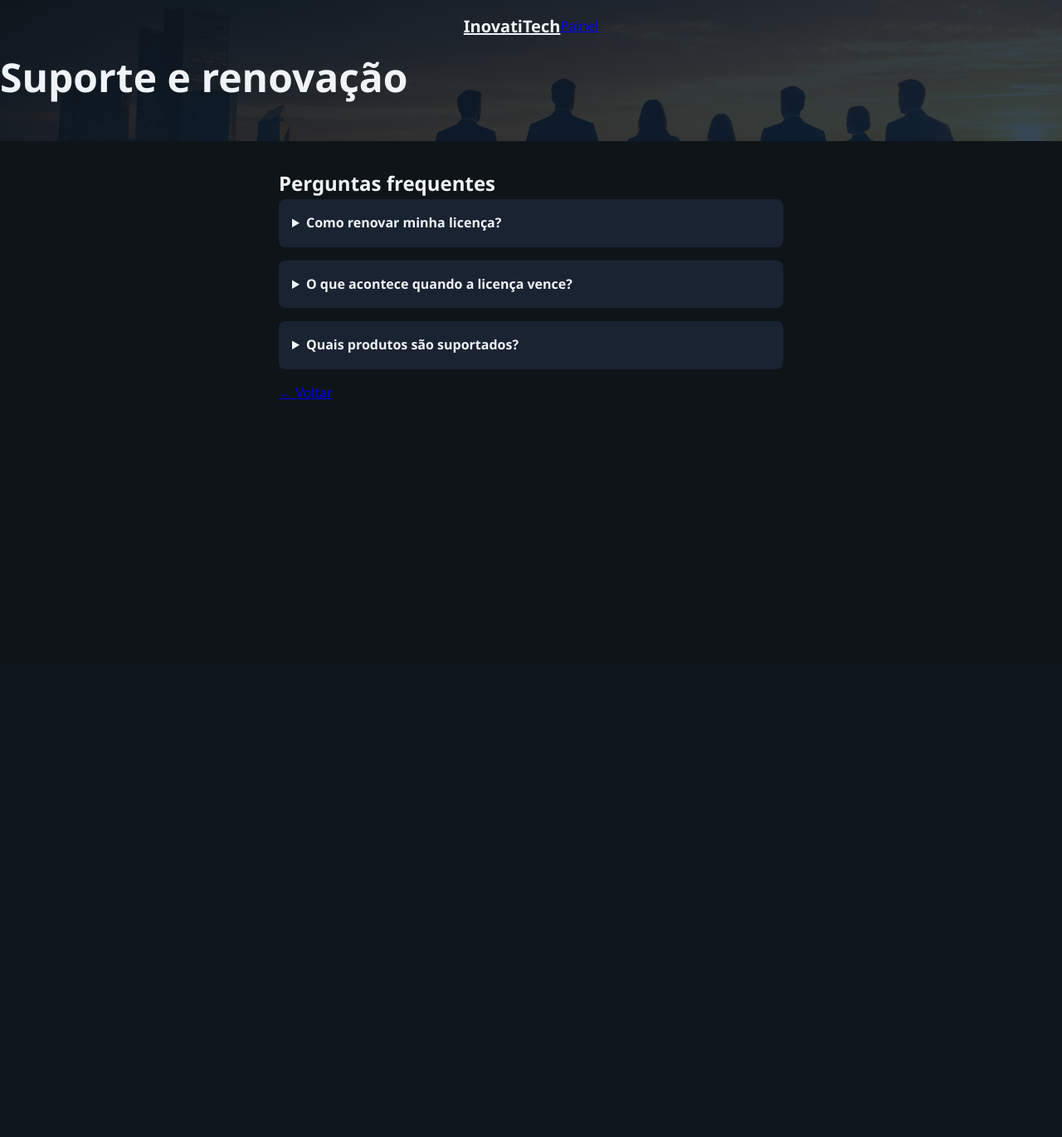
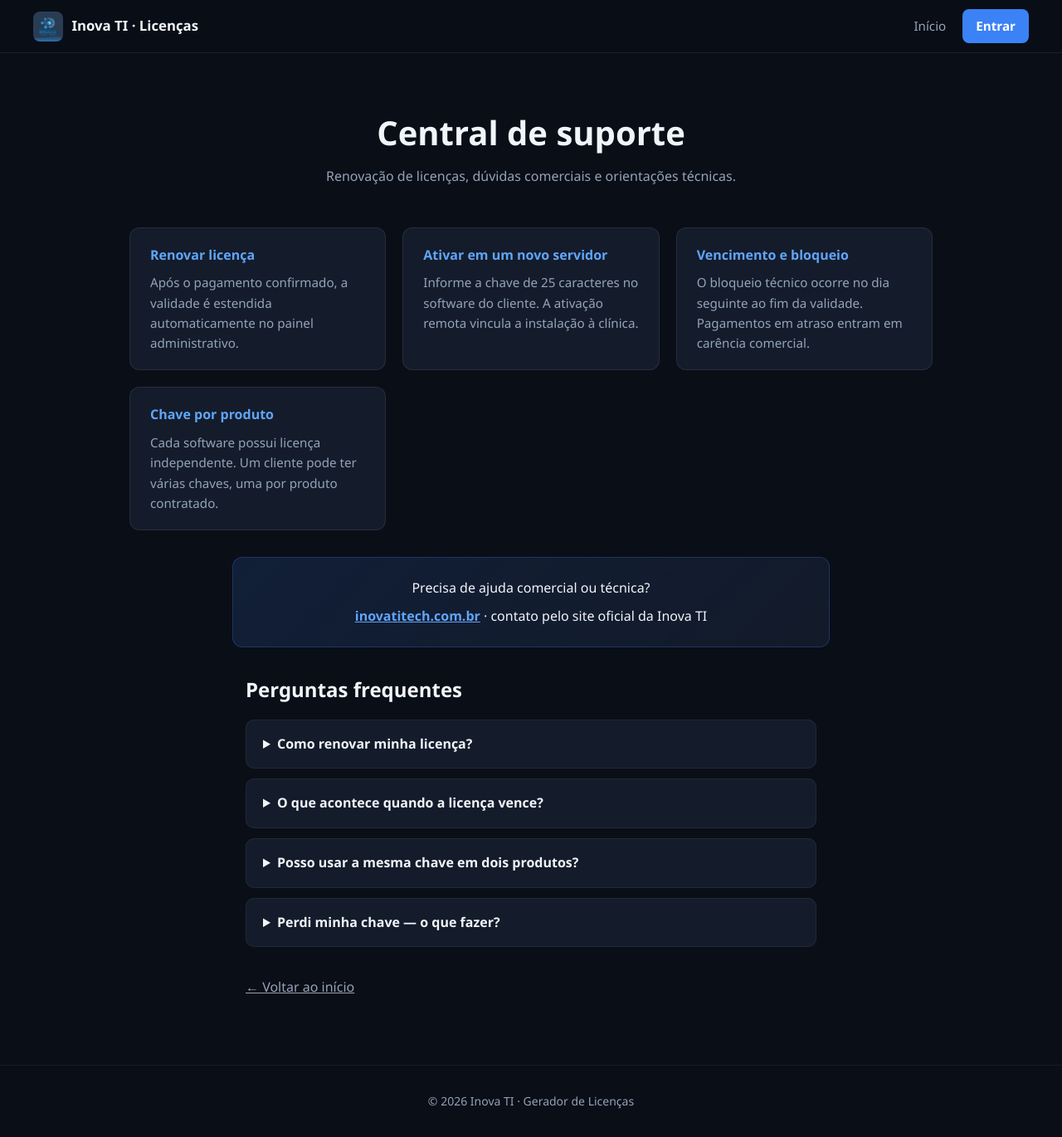
Before and after one commit to Kadu207/Gerador-de-Licencas, a FastAPI app: page /suporte in a window 1280 px wide. Shown: the whole page at 83% size. Before the commit the page ends 481 px from the top, so only its background shows below. Run offline with FastAPI, Linux system fonts and the light colour scheme.

Commit message:
fix: header fixo, hero visivel, logo Inova TI e suporte evoluido
Co-authored-by: Cursor <cursoragent@cursor.com>

```diff
--- a/app/main.py
+++ b/app/main.py
@@ -39,7 +39,7 @@ templates = Jinja2Templates(directory=str(ROOT / "templates"))
 templates.env.filters["tojson"] = json.dumps
 
 app = FastAPI(
-    title="Inova TI — Gerenciador de Licenças",
+    title="Gerador de Licenças — Inova TI",
     version="2.0.0",
     description="API central de licenciamento para Excellence Cloud, Dental Lab e VDE Incorporadora.",
 )
--- a/static/public/landing.css
+++ b/static/public/landing.css
@@ -1,9 +1,11 @@
 :root {
-  --bg: #0f1419;
-  --surface: #1a2332;
-  --accent: #0078d4;
-  --text: #f0f4f8;
+  --bg: #0a0e17;
+  --surface: #141c2b;
+  --accent: #3b82f6;
+  --accent-soft: #60a5fa;
+  --text: #f1f5f9;
   --muted: #94a3b8;
+  --header-h: 64px;
 }
 
 * { box-sizing: border-box; margin: 0; padding: 0; }
@@ -15,71 +17,146 @@ body {
   line-height: 1.6;
 }
 
-.nav {
+/* Cabeçalho fixo — fora do hero */
+.site-header {
+  position: fixed;
+  top: 0;
+  left: 0;
+  right: 0;
+  z-index: 100;
+  height: var(--header-h);
   display: flex;
+  align-items: center;
   justify-content: space-between;
-  align-items: center;
-  padding: 1rem clamp(1rem, 4vw, 3rem);
-  max-width: 1200px;
-  margin: 0 auto;
+  padding: 0 clamp(1rem, 4vw, 2.5rem);
+  background: rgba(10, 14, 23, 0.82);
+  backdrop-filter: blur(12px);
+  border-bottom: 1px solid rgba(255, 255, 255, 0.08);
 }
 
-.logo { font-weight: 700; font-size: 1.25rem; color: var(--text); display: inline-flex; align-items: center; gap: 0.5rem; }
-.logo-icon { width: 28px; height: 28px; border-radius: 6px; }
+.logo {
+  display: inline-flex;
+  align-items: center;
+  gap: 0.65rem;
+  font-weight: 700;
+  font-size: 1.05rem;
+  color: var(--text);
+  text-decoration: none;
+}
 
-.nav-links { display: flex; gap: 1.5rem; align-items: center; }
-.nav-links a { color: var(--muted); text-decoration: none; }
-.nav-links a:hover { color: var(--text); }
+.logo img {
+  width: 36px;
+  height: 36px;
+  border-radius: 8px;
+  object-fit: cover;
+}
+
+.header-actions {
+  display: flex;
+  align-items: center;
+  gap: 1.25rem;
+}
+
+.header-actions a {
+  color: var(--muted);
+  text-decoration: none;
+  font-size: 0.95rem;
+}
+
+.header-actions a:hover { color: var(--text); }
 
 .btn-nav {
   background: var(--accent);
   color: white !important;
   padding: 0.5rem 1rem;
-  border-radius: 6px;
+  border-radius: 8px;
+  font-weight: 600;
 }
 
+/* Hero com imagem em camada */
 .hero {
-  min-height: 75vh;
+  position: relative;
+  min-height: 100vh;
   display: flex;
-  flex-direction: column;
-  background:
-    linear-gradient(160deg, rgba(15, 20, 25, 0.88) 0%, rgba(13, 33, 55, 0.82) 100%),
-    url("/static/public/hero-bg.jpg") center center / cover no-repeat;
+  align-items: center;
+  justify-content: center;
+  overflow: hidden;
+  padding-top: var(--header-h);
 }
 
-.hero-small { min-height: auto; padding-bottom: 2rem; }
+.hero-bg {
+  position: absolute;
+  inset: 0;
+  width: 100%;
+  height: 100%;
+  object-fit: cover;
+  object-position: center 35%;
+  z-index: 0;
+}
+
+.hero-overlay {
+  position: absolute;
+  inset: 0;
+  z-index: 1;
+  background: linear-gradient(
+    180deg,
+    rgba(10, 14, 23, 0.55) 0%,
+    rgba(10, 14, 23, 0.72) 45%,
+    rgba(10, 14, 23, 0.88) 100%
+  );
+}
 
 .hero-content {
-  flex: 1;
-  display: flex;
-  flex-direction: column;
-  justify-content: center;
-  max-width: 720px;
+  position: relative;
+  z-index: 2;
+  max-width: 760px;
   margin: 0 auto;
-  padding: 2rem clamp(1rem, 4vw, 3rem);
+  padding: 3rem clamp(1rem, 4vw, 3rem);
   text-align: center;
 }
 
 .hero h1 {
-  font-size: clamp(2rem, 5vw, 3rem);
+  font-size: clamp(2rem, 5vw, 3.1rem);
   margin-bottom: 1rem;
-  line-height: 1.2;
+  line-height: 1.15;
+  text-shadow: 0 2px 24px rgba(0, 0, 0, 0.45);
 }
 
-.lead { font-size: clamp(1rem, 2.5vw, 1.25rem); color: var(--muted); margin-bottom: 2rem; }
+.lead {
+  font-size: clamp(1rem, 2.5vw, 1.2rem);
+  color: #cbd5e1;
+  margin-bottom: 2rem;
+}
 
-.hero-actions { display: flex; gap: 1rem; justify-content: center; flex-wrap: wrap; }
+.hero-actions {
+  display: flex;
+  gap: 1rem;
+  justify-content: center;
+  flex-wrap: wrap;
+}
 
 .btn {
   display: inline-block;
-  padding: 0.75rem 1.5rem;
+  padding: 0.8rem 1.6rem;
   border-radius: 8px;
   text-decoration: none;
   font-weight: 600;
+  transition: transform 0.15s ease, box-shadow 0.15s ease;
 }
 
-.btn-primary { background: var(--accent); color: white; }
-.btn-secondary { border: 1px solid var(--muted); color: var(--text); }
+.btn:hover { transform: translateY(-1px); }
+
+.btn-primary {
+  background: var(--accent);
+  color: white;
+  box-shadow: 0 4px 20px rgba(59, 130, 246, 0.35);
+}
+
+.btn-secondary {
+  border: 1px solid rgba(255, 255, 255, 0.35);
+  color: var(--text);
+  background: rgba(255, 255, 255, 0.06);
+}
 
 .features {
   display: grid;
@@ -94,24 +171,91 @@ body {
   background: var(--surface);
   padding: 1.5rem;
   border-radius: 12px;
-  border: 1px solid rgba(255,255,255,0.06);
+  border: 1px solid rgba(255, 255, 255, 0.06);
 }
 
-.feature h3 { margin-bottom: 0.5rem; color: var(--accent); }
+.feature h3 { margin-bottom: 0.5rem; color: var(--accent-soft); }
 
 .footer {
   text-align: center;
   padding: 2rem;
   color: var(--muted);
   font-size: 0.875rem;
+  border-top: 1px solid rgba(255, 255, 255, 0.06);
 }
 
-.container-narrow { max-width: 640px; margin: 0 auto; padding: 2rem 1rem; }
+/* Suporte */
+.page-main {
+  padding-top: calc(var(--header-h) + 2rem);
+  padding-bottom: 3rem;
+}
 
-.faq details { margin-bottom: 1rem; padding: 1rem; background: var(--surface); border-radius: 8px; }
+.page-hero {
+  text-align: center;
+  padding: 2rem 1rem 1rem;
+  max-width: 720px;
+  margin: 0 auto;
+}
+
+.page-hero h1 { font-size: clamp(1.75rem, 4vw, 2.5rem); margin-bottom: 0.5rem; }
+.page-hero p { color: var(--muted); }
+
+.support-grid {
+  display: grid;
+  grid-template-columns: repeat(auto-fit, minmax(280px, 1fr));
+  gap: 1.25rem;
+  max-width: 1000px;
+  margin: 2rem auto;
+  padding: 0 1rem;
+}
+
+.support-card {
+  background: var(--surface);
+  border: 1px solid rgba(255, 255, 255, 0.08);
+  border-radius: 12px;
+  padding: 1.25rem 1.5rem;
+}
+
+.support-card h3 {
+  color: var(--accent-soft);
+  font-size: 1rem;
+  margin-bottom: 0.5rem;
+}
+
+.support-card p { color: var(--muted); font-size: 0.95rem; }
+
+.container-narrow { max-width: 720px; margin: 0 auto; padding: 0 1rem 2rem; }
+
+.faq details {
+  margin-bottom: 0.75rem;
+  padding: 1rem 1.25rem;
+  background: var(--surface);
+  border-radius: 10px;
+  border: 1px solid rgba(255, 255, 255, 0.06);
+}
+
 .faq summary { cursor: pointer; font-weight: 600; }
 .faq p { margin-top: 0.75rem; color: var(--muted); }
 
-@media (max-width: 480px) {
-  .nav { flex-direction: column; gap: 1rem; }
+.contact-box {
+  max-width: 720px;
+  margin: 2rem auto;
+  padding: 1.5rem;
+  background: linear-gradient(135deg, rgba(59, 130, 246, 0.15), rgba(20, 28, 43, 0.9));
+  border-radius: 12px;
+  border: 1px solid rgba(59, 130, 246, 0.25);
+  text-align: center;
 }
+
+.contact-box a { color: var(--accent-soft); font-weight: 600; }
+
+.back-link {
+  display: inline-block;
+  margin-top: 1.5rem;
+  color: var(--muted);
+}
+
+@media (max-width: 640px) {
+  .header-actions { gap: 0.75rem; }
+  .header-actions a:not(.btn-nav) { display: none; }
+}
--- a/templates/admin_users.html
+++ b/templates/admin_users.html
@@ -3,13 +3,13 @@
 <head>
   <meta charset="UTF-8" />
   <meta name="viewport" content="width=device-width, initial-scale=1" />
-  <link rel="icon" href="/static/favicon.svg" type="image/svg+xml" />
-  <title>Usuários — Inova TI Licenças</title>
+  <link rel="icon" href="/static/inova-ti-logo.jpg" type="image/jpeg" />
+  <title>Administração — Gerador de Licenças Inova TI</title>
   <link rel="stylesheet" href="/static/styles.css" />
 </head>
 <body>
   <header class="topbar">
-    <div class="brand"><img src="/static/favicon.svg" alt="" class="brand-icon" /> Inova TI · Licenças</div>
+    <div class="brand"><img src="/static/inova-ti-logo.jpg" alt="" class="brand-icon" /> Gerador de Licenças · Inova TI</div>
     <nav>
       <a href="/dashboard">Dashboard</a>
       <a href="/clients">Clientes</a>
--- a/templates/client_detail.html
+++ b/templates/client_detail.html
@@ -3,13 +3,13 @@
 <head>
   <meta charset="UTF-8" />
   <meta name="viewport" content="width=device-width, initial-scale=1" />
-  <link rel="icon" href="/static/favicon.svg" type="image/svg+xml" />
-  <title>{{ client.nome }} — Inova TI Licenças</title>
+  <link rel="icon" href="/static/inova-ti-logo.jpg" type="image/jpeg" />
+  <title>{{ client.nome }} — Gerador de Licenças Inova TI</title>
   <link rel="stylesheet" href="/static/styles.css" />
 </head>
 <body>
   <header class="topbar">
-    <div class="brand"><img src="/static/favicon.svg" alt="" class="brand-icon" /> Inova TI · Licenças</div>
+    <div class="brand"><img src="/static/inova-ti-logo.jpg" alt="" class="brand-icon" /> Gerador de Licenças · Inova TI</div>
     <nav>
       <a href="/dashboard">Dashboard</a>
       <a href="/clients">Clientes</a>
--- a/templates/clients.html
+++ b/templates/clients.html
@@ -3,13 +3,13 @@
 <head>
   <meta charset="UTF-8" />
   <meta name="viewport" content="width=device-width, initial-scale=1" />
-  <link rel="icon" href="/static/favicon.svg" type="image/svg+xml" />
-  <title>Clientes — Inova TI Licenças</title>
+  <link rel="icon" href="/static/inova-ti-logo.jpg" type="image/jpeg" />
+  <title>Clientes — Gerador de Licenças Inova TI</title>
   <link rel="stylesheet" href="/static/styles.css" />
 </head>
 <body>
   <header class="topbar">
-    <div class="brand"><img src="/static/favicon.svg" alt="" class="brand-icon" /> Inova TI · Licenças</div>
+    <div class="brand"><img src="/static/inova-ti-logo.jpg" alt="" class="brand-icon" /> Gerador de Licenças · Inova TI</div>
     <nav>
       <a href="/dashboard">Dashboard</a>
       <a href="/clients">Clientes</a>
--- a/templates/dashboard.html
+++ b/templates/dashboard.html
@@ -3,14 +3,14 @@
 <head>
   <meta charset="UTF-8" />
   <meta name="viewport" content="width=device-width, initial-scale=1" />
-  <link rel="icon" href="/static/favicon.svg" type="image/svg+xml" />
-  <title>Dashboard — Inova TI Licenças</title>
+  <link rel="icon" href="/static/inova-ti-logo.jpg" type="image/jpeg" />
+  <title>Dashboard — Gerador de Licenças Inova TI</title>
   <link rel="stylesheet" href="/static/styles.css" />
   <script src="https://cdn.jsdelivr.net/npm/chart.js@4.4.7/dist/chart.umd.min.js"></script>
 </head>
 <body>
   <header class="topbar">
-    <div class="brand"><img src="/static/favicon.svg" alt="" class="brand-icon" /> Inova TI · Licenças</div>
+    <div class="brand"><img src="/static/inova-ti-logo.jpg" alt="" class="brand-icon" /> Gerador de Licenças · Inova TI</div>
     <nav>
       <a href="/dashboard">Dashboard</a>
       <a href="/clients">Clientes</a>
--- a/templates/public/suporte.html
+++ b/templates/public/suporte.html
@@ -3,33 +3,79 @@
 <head>
   <meta charset="UTF-8" />
   <meta name="viewport" content="width=device-width, initial-scale=1" />
-  <title>Suporte — InovatiTech Licenças</title>
+  <link rel="icon" href="/static/inova-ti-logo.jpg" type="image/jpeg" />
+  <title>Suporte — Gerador de Licenças Inova TI</title>
   <link rel="stylesheet" href="/static/public/landing.css" />
 </head>
 <body>
-  <header class="hero hero-small">
-    <nav class="nav">
-      <a href="/" class="logo">InovatiTech</a>
-      <a href="/app/login">Painel</a>
+  <header class="site-header">
+    <a href="/" class="logo">
+      <img src="/static/inova-ti-logo.jpg" alt="Inova TI" width="36" height="36" />
+      <span>Inova TI · Licenças</span>
+    </a>
+    <nav class="header-actions">
+      <a href="/">Início</a>
+      <a href="/app/login" class="btn-nav">Entrar</a>
     </nav>
-    <h1>Suporte e renovação</h1>
   </header>
 
-  <main class="faq container-narrow">
-    <h2>Perguntas frequentes</h2>
+  <main class="page-main">
+    <div class="page-hero">
+      <h1>Central de suporte</h1>
+      <p>Renovação de licenças, dúvidas comerciais e orientações técnicas.</p>
+    </div>
+
+    <div class="support-grid">
+      <div class="support-card">
+        <h3>Renovar licença</h3>
+        <p>Após o pagamento confirmado, a validade é estendida automaticamente no painel administrativo.</p>
+      </div>
+      <div class="support-card">
+        <h3>Ativar em um novo servidor</h3>
+        <p>Informe a chave de 25 caracteres no software do cliente. A ativação remota vincula a instalação à clínica.</p>
+      </div>
+      <div class="support-card">
+        <h3>Vencimento e bloqueio</h3>
+        <p>O bloqueio técnico ocorre no dia seguinte ao fim da validade. Pagamentos em atraso entram em carência comercial.</p>
+      </div>
+      <div class="support-card">
+        <h3>Chave por produto</h3>
+        <p>Cada software possui licença independente. Um cliente pode ter várias chaves, uma por produto contratado.</p>
+      </div>
+    </div>
+
+    <div class="contact-box">
+      <p>Precisa de ajuda comercial ou técnica?</p>
+      <p style="margin-top:0.5rem">
+        <a href="https://inovatitech.com.br" target="_blank" rel="noopener">inovatitech.com.br</a>
+        · contato pelo site oficial da Inova TI
+      </p>
+    </div>
+
+    <section class="container-narrow faq">
+      <h2 style="margin-bottom:1rem">Perguntas frequentes</h2>
       <details>
         <summary>Como renovar minha licença?</summary>
-      <p>Entre em contato com o comercial InovatiTech ou aguarde o link de pagamento por e-mail.</p>
+        <p>Entre em contato com o comercial Inova TI ou utilize o link de pagamento enviado por e-mail quando disponível.</p>
       </details>
       <details>
         <summary>O que acontece quando a licença vence?</summary>
-      <p>O software é bloqueado no dia seguinte ao vencimento da validade. Pagamentos em atraso têm carência comercial de 30 dias.</p>
+        <p>O software deixa de funcionar no dia seguinte ao vencimento da validade técnica. Pagamentos em atraso seguem regra comercial de carência.</p>
       </details>
       <details>
-      <summary>Quais produtos são suportados?</summary>
-      <p>Excellence Dental Cloud, Dental Lab, Cloud + Lab e VDE Incorporadora.</p>
+        <summary>Posso usar a mesma chave em dois produtos?</summary>
+        <p>Não. Cada chave é exclusiva para um produto. Solicite emissão separada no painel do gerador.</p>
       </details>
-    <p><a href="/">← Voltar</a></p>
+      <details>
+        <summary>Perdi minha chave — o que fazer?</summary>
+        <p>O administrador Inova TI pode consultar a chave no painel em Clientes → Gerenciar → Licenças do cliente.</p>
+      </details>
+      <a class="back-link" href="/">← Voltar ao início</a>
+    </section>
   </main>
+
+  <footer class="footer">
+    <p>&copy; 2026 Inova TI · Gerador de Licenças</p>
+  </footer>
 </body>
 </html>
```
Also changed, not shown: templates/login.html (+6 -5 lines), templates/public/index.html (+21 -15 lines), tools/fetch_inova_logo.py (added, +19 -0 lines), static/inova-ti-logo.jpg (added). Lines whose indentation alone changed are shown as unchanged.
